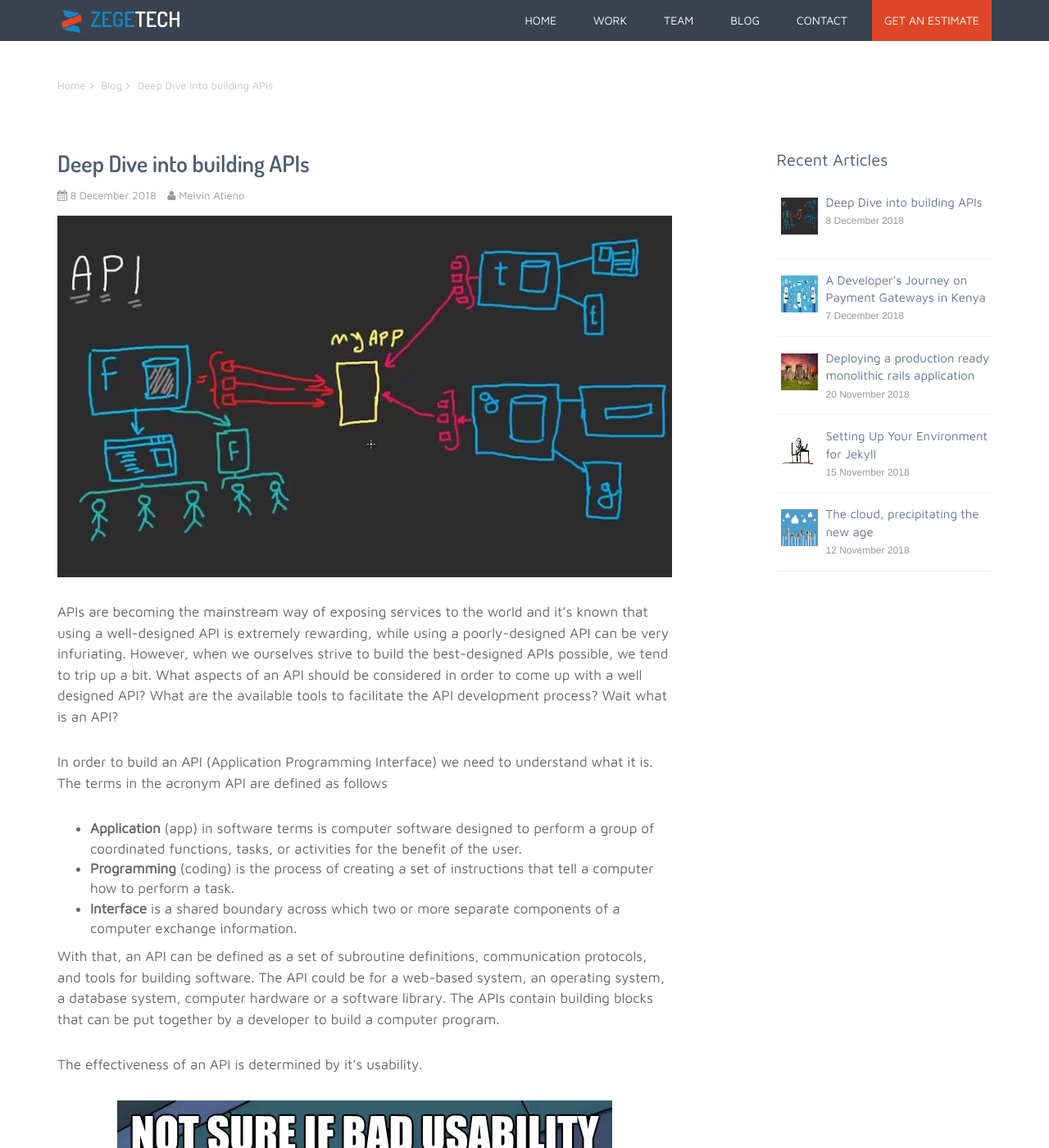
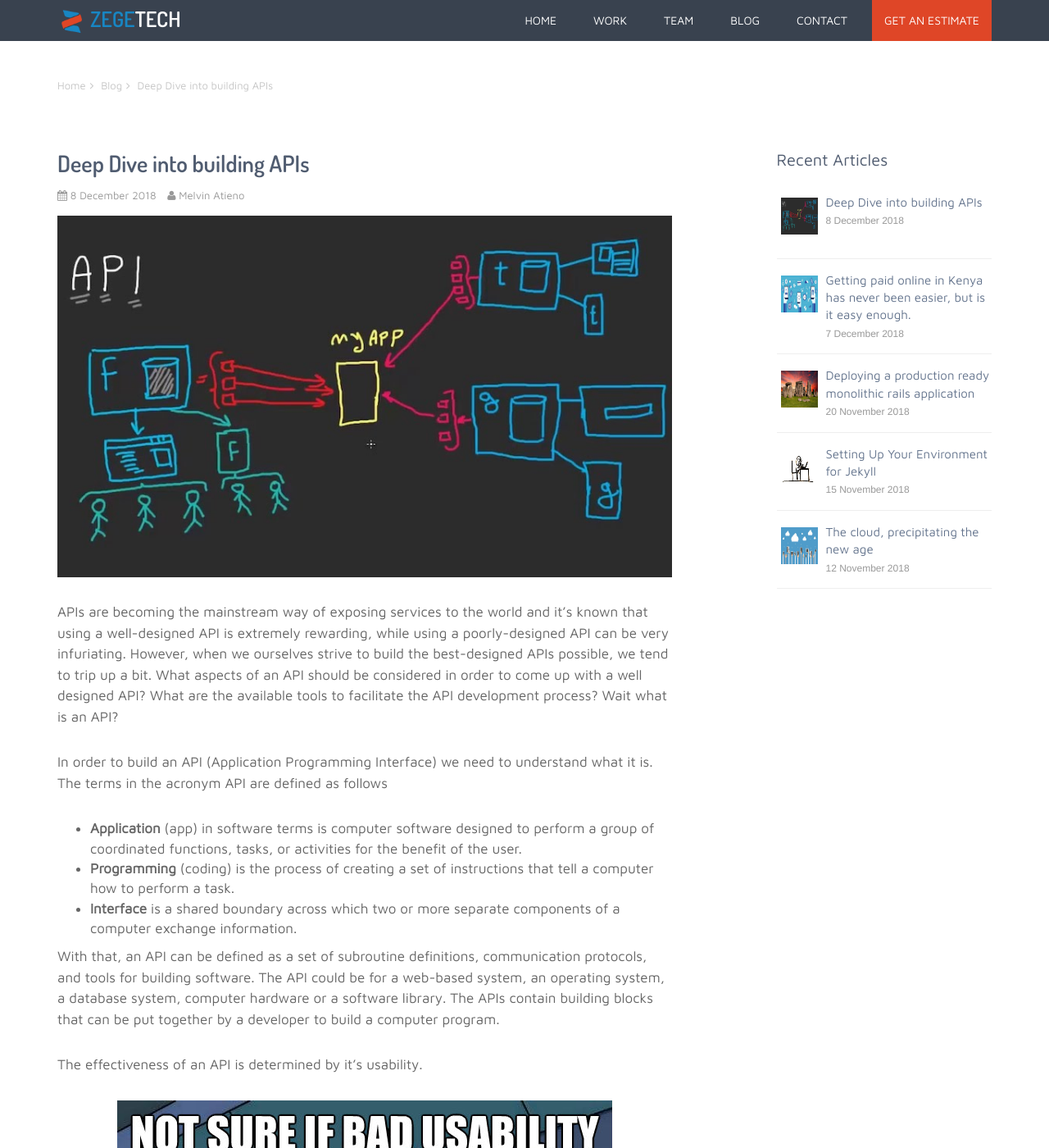
Before and after one commit to zegetech/zegetech.github.io, a Jekyll site: the page built from _posts/2018-12-08-api-dive.md, in a window 1280 px wide and 1400 px high. Shown: the whole window at 82% size. Built offline with Jekyll 4.4.1, drawn with Linux system fonts in a browser that asks for light colours; some of the changed lines change nothing that is shown.

Commit message:
Payment gateways Kenya edit

```diff
--- a/_includes/styles.html
+++ b/_includes/styles.html
@@ -1,7 +1,4 @@
 <link rel="shortcut icon" href="/favicon.ico?{{ "now" | date: "%Y%m%d%H%M%S" }}">
-<!-- <link href='https://fonts.googleapis.com/css?family=Merriweather+Sans:700,300italic,400italic,700italic,300,400' rel='stylesheet' type='text/css'> -->
-<!-- <link href='https://fonts.googleapis.com/css?family=Russo+One' rel='stylesheet' type='text/css'> -->
-<!-- <link href='https://fonts.googleapis.com/css?family=Open+Sans:300italic,400italic,600italic,700italic,800italic,400,300,600,700,800' rel='stylesheet' type='text/css'> -->
 <link href="https://fonts.googleapis.com/css?family=Dosis:600|Maven+Pro" rel="stylesheet">
 <!-- Global CSS -->
 <link rel="stylesheet" href="/assets/plugins/bootstrap/css/bootstrap.min.css">
--- a/_posts/2018-12-07-developer-journey-on-payment-gateways-in-Kenya.md
+++ b/_posts/2018-12-07-developer-journey-on-payment-gateways-in-Kenya.md
@@ -1,25 +1,23 @@
 ---
 layout: blog
-title: A Developer's Journey on Payment Gateways in Kenya
+title: Getting paid online in Kenya has never been easier, but is it easy enough.
 author: Tom Nyongesa, Ngari Ndung'u, Melvin Atieno
 blog-image: online_payment.jpg
-intro: With the rise in use of mobile payment in Kenya, businesses are scrambling to put their houses in order just to keep up with the fast technological pace and the adaption of online payments by Kenyans. Kenyans at large are really interested in the outcome of this - an easy payment interface - forgetting about the process of really getting this done. This process is majorly a developer's task. This is a developer's journey on online payment gateways and their ease of integration.
+intro: With the rise in use of mobile payment in Kenya, businesses are scrambling to put their houses in order just to keep up with the fast technological pace and the adaption of online payments by Kenyans. Kenyans at large are really interested in the outcome of this - an easy payment interface that hides the complex processes of really getting this done. This process is largely a developer's task. This is a developer's journey analysing Kenyan online payment gateways and their ease of integration.
 ---
 ![Payment Gateways](/assets/images/blog/{{page.blog-image}}){:class="img-responsive center"}
 {{page.intro}}
 
+With the multiple payment gateways for Kenya, it will probably be a real hurdle for a Kenyan developer to choose the most optimal payment solution for his problem. When thinking about their choice, the very first thing that would come into their mind is the friction of onboarding - the time it would take to integrate it to an real app. Then the learning curve. They would probably think of  googling for sample integration codes and reviews  on the internet...they'll think of many other things. We would like to make it easier by outlining an analysis on payment gateways in Kenya.
 
-
-With the multiple payment gateways in Kenya, it will probably be a real hurdle for a Kenyan developer to choose the most optimal payment solution for his problem. When thinking about their choice, the very first thing that would come into their mind is the friction of onboarding - the time it would take to integrate it to an real app. Then, they would probably think of  googling for sample integration codes and reviews  on the internet...they'll think of many other things. I would like to make it easier by outlining my analysis on payment gateways in Kenya.
-
-It is an theoritical and technical analysis of the following Payment Gateways, in no particular order:
+It is a theoritical and technical analysis of the following Payment Gateways, in no particular order:
 
 ### [![Mpesa](/assets/images/blog/mpesa.jpg){:class="img-responsive center"}](https://developer.safaricom.co.ke/docs)
-Any business would first think of Mpesa.
+Any Kenya focused business would first think of Mpesa.
 
-M-Pesa is a mobile phone-based money transfer, financing and microfinancing service, launched in 2007 by Vodafone for Safaricom.Mpesa recently commercialized their APIs allowing businesses and developers to intergrate their payment services into their various solutions.
+M-Pesa is a mobile phone-based money transfer, financing and microfinancing service, launched in 2007 by Vodafone for Safaricom. Mpesa not so recently commercialized their APIs allowing businesses and developers to intergrate their payment services into their various solutions. This saw the launch of their first generation API which they dubbed "G2". This saw a great shift in MPESA adoption and transformed the market. G2 was however a painful and utterly unfriendly API to integate to, with VPN setups and Soap protocol on asynchronous and sychronous requests being the biggest pain points. Most recently, MPESA launched "Daraja" their new RESTful API running off of Apigee, the API management platform recently acquired by google. This promises better experience and easier integration.
 
-There exists a documentation for Mpesa APIs and a sandbox for testing.The documentation is slightly flawed in that the paramenters are not clearly described and one would have to jump a few huddles before getting around them. There are no provided examples for the request parameters which adds to the struggle.The credentials expire in an hour so for testing one would have to constantly renew them.
+There exists a documentation for Daraja Mpesa APIs and a sandbox for testing. The documentation is slightly flawed in that the paramenters are not clearly described and one would have to jump a few huddles before getting around them. There are no provided examples for the request parameters which adds to the struggle. The credentials expire in an hour so for testing one would have to constantly renew them.
 
 [Mpesa Daraja Postman docs](https://documenter.getpostman.com/view/5951719/RzfnkSEx)
 
@@ -28,21 +26,20 @@
 
 Official plugins are provided for Magento, Shopify and WHMCS. Code samples are provided for .NET and PHP.
 
-An IPN(instant payment notification) endpoint together with related query endpoints are available.Pesapal also provides a demo site with both personal and merchant accounts to test integration. Missing direct payment endpoints however, it was not possible to test out the API.
+An IPN (instant payment notification) endpoint together with related query endpoints are available. Pesapal also provides a demo site with both personal and merchant accounts to test integration. It is however missing direct payment endpoints typical of most API based solutions that you can call to perform action such as querying, withdrawals etc.
 
 ### [![iPay](/assets/images/blog/ipay-logo.png){:class="img-responsive center"}](https://ipayafrica.com/)
-iPay provides mobile money(Mpesa, Airtel and EazzyPay) and credit card integrations.
-The API can be consumed either through ‘Web-based integration’ which is the usual redirect or ‘REST API integration’. Plugins for the major CMSs are provided, as well as an android library.
+iPay provides mobile money (Mpesa, Airtel and EazzyPay) and credit card integrations.
+The API can be consumed either through ‘Web-based integration’ which is a page redirect to their website or ‘REST API integration’. Plugins for the major CMSs are provided, as well as an android library.
 
-Documentation is provided though it could certainly be done better. The test credentials are not made obvious. I only figured them out while taking a second read through, after my enquiry email went unanswered.
+Documentation is provided though it could certainly be done better. The test credentials are not made obvious. I only figured them out while taking a second read through, after enquires went unanswered.
 
 The API requires an HMAC signature be sent along with the payload. With parameters having to be concatenated in a particular order for this to work, it can be more than a slight annoyance.
 
-The shortened parameter names do not help either.
+The shortened parameter names do not help either. It worked but took a while.
 
-It worked but took a while.
 ### [![Africa's Talking](/assets/images/blog/africastalking.png){:class="img-responsive center"}](http://docs.africastalking.com/)
-Africa's talking provides Restful APIs for integration with their various services. These services include; SMS,voice, Payments,USSD, and Airtime. Our point of focus was mainly their payment services.C2B, B2C, and B2B. The services are offered over mobile, banks and cards. There are client SDKs for PHP, Python, C#, Java, JS, and Ruby. For mobile payments, Africa's talking does the hosting and one needs a dedicated pay bill with Safaricom M-Pesa(application process takes approximately 5 days). They do not offer any other mobile payment services. The bank payment and card payment services are currently only available in Nigeria. The accepted cards are MasterCard and Verve cards. Africa's talking offers a sandbox, a simulator and associated endpoints for testing. On integration one also gets a dashboard on which they can monitor transactions and carry out other maintenance services such as getting credentials for authentication and creating products.
+Africa's talking provides Restful APIs for integration with their various services. These services include; SMS,voice, Payments,USSD, and Airtime. Our point of focus was mainly their payment services. Customer to Business (C2B), Business to Customer (B2C), and Business to business (B2B). The services are offered over mobile, banks and cards. There are client SDKs for PHP, Python, C#, Java, JS, and Ruby. For mobile payments, Africa's talking does the hosting and one needs a dedicated pay bill with Safaricom M-Pesa (application process takes approximately 5 days). They do not offer any other mobile payment services. The bank payment and card payment services are currently only available in Nigeria. The accepted cards are MasterCard and Verve cards. Africa's talking offers a sandbox, a simulator and associated endpoints for testing. On integration one also gets a dashboard on which they can monitor transactions and carry out other maintenance services such as getting credentials for authentication and creating products.
 
 [Africa's Talking Postman Collection](https://documenter.getpostman.com/view/5951719/RzfnkSEu )
 
@@ -54,16 +51,16 @@
 
 ### [![Sapama Cash](/assets/images/blog/sapama.png){:class="img-responsive center"}](http://sapamacash.com/docs)
 Sapama cash supports payments made via Equitel and Mpesa only.
-Getting an account with Sapama Cash can also be a hurdle. However, they provide credentials for their test account which you can use to test out their C2B, B2C and other APIs. Something else about their system once you login with their test credetials is that you are provided with html forms having fields into which you fill in your API parameters and callback urls. I can say that they probably thought of this kind of doing things because of the less tech-savvy individuals, people who are used to html forms. It would make things easier for them and make them less concerned about the kind of language to use when interacting with their APIs. However, their form submit buttons result to error pages.
+Getting an account with Sapama Cash can also be a hurdle. However, they provide credentials for their test account which you can use to test out their C2B, B2C and other APIs. Something else about their system once you login with their test credetials is that you are provided with html forms having fields into which you fill in your API parameters and callback urls. The probably might be usig this to cater to the less tech-savvy individuals, people who are used to html forms. It would make things easier for them and make them less concerned about the kind of language to use when interacting with their APIs. However, their form submit buttons result to error pages.
 
-They have a documentation that seems easy to follow the only problem being that their endpoints result to error pages that exposes too much information about their system, simply put as poor exception handling!
+They have a documentation that seems easy to follow the only problem being that their endpoints result to error pages that exposes too much information about their system, simply put as poor exception handling and security.
 
 ### [![Jenga](/assets/images/blog/jenga.png){:class="img-responsive center"}](https://developer.jengaapi.io/)
 I would say Jenga is an all in one payment gateway. It has managed to integrate major payment channels used in Kenya including card payments, Mpesa, PayPal, Amex, Airtel Money, Equitel, bank payments, AliPay, Masterpass. It has also managed to go beyond the borders to countries like Tanzania, South Sudan and Uganda. Having a test account with them enables you to test their APIs for sending money within Equity, sending money across multiple banks via PesaLink, sending money from bank to mobile wallets via PesaLink, perfoming cross-border remittances with SWIFT, performing common account ops like checking account balance, getting an account's full statement; performing utility bill payments, performing loan services like credit worthiness of an individual, airtime purchases etc.
 
-Another added feature of Jenga System is that you can actually partner with them to become a reseller. I haven't tried this but you are free to give it a try.
+Another added feature of Jenga System is that you can actually partner with them to become a reseller. We haven't tried this but you are free to give it a try.
 
-The annoying thing about them is the process of getting a testing account with them. It requires one to fill out an application form that won't be responded to immediately. It took them 3 days to actually okay my application and this was after I reached out to them again. Maybe it would have taken more than a month.
+The annoying thing about them is the process of getting a testing account. It requires one to fill out an application form that won't be responded to immediately. It took them 3 days to actually okay my application and this was only after I followed up. Maybe it would have taken more time that neccesary.
 
 Nevertheless, they have a relatively easy to follow documentation of their APIs and a Postman Collection! They also provide sample credentials on their documentation. You can actually test their APIs with their sample credentials if you don't want to apply for a test account.
 If you need to test the APIs with your test account credentials, you have to authenticate your requests. You have to generate a digital signature using RSA and sign your requests using it. Instructions for this are found on their documentation.
@@ -71,7 +68,7 @@
 [Jenga Postman Collection](https://documenter.getpostman.com/view/1238477/Rzfnikkt)
 
 ### [![Lipisha](/assets/images/blog/lipisha.webp){:class="img-responsive center"}](https://lipisha.com/payments/accounts/index.php/app/launch)
-Lipisha is a payment service provider that allows integration through webhooks, popular e-commerce Plugins, and RestAPIs. The details on integration through plugins is not available. The APIs allow integration of mobile and card payment services. The available option for mobile payment services is M-Pesa. The endpoints also allow integration of payout services to clients' mobile wallet.The documentation could be made clearer for all the services Lipisha can provide. They offer a sandbox for testing and the endpoints can be tested manually using postman.
+Lipisha is a payment service provider that allows integration through webhooks, popular e-commerce Plugins, and RestAPIs. The details on integration through plugins is not available. The APIs allow integration of mobile and card payment services. The available option for mobile payment services is M-Pesa. The endpoints also allow integration of payout services to clients' mobile wallet. The documentation could be made clearer for all the services Lipisha can provide. They offer a sandbox for testing and the endpoints can be tested manually using postman.
 
 [Lipisha Postman Collection](https://documenter.getpostman.com/view/5951719/RzfnkSEw)
 
@@ -84,7 +81,7 @@
 A main gripe with the API is the use of 3DES encryption on their protected endpoints. This makes direct testing with Postman far from easy.
 
 ### [![Kopokopo](/assets/images/blog/kopo.png){:class="img-responsive center"}](https://app.kopokopo.com/push_api)
-My experience with Kopokopo integration wasn't good. I couldn't create an account with them because of their business requirements. You need to send them copies of your ID and business registration documents for review before trying out their APIs. However, they support RESTful API posts and FTP file serving system - you can setup your own FTP server or use their FTP server. What happens with this kind of FTP system is that K2(KopoKopo) generates csv files having transaction details and sends them to your configured FTP server, you can then parse the csv files however you like.
+My experience with Kopokopo integration was unsuccessful. I couldn't create an account with them because of their business requirements. You need to send them copies of your ID and business registration documents for review before trying out their APIs. However, they support RESTful API posts and FTP file serving system - you can setup your own FTP server or use their FTP server. What happens with this kind of FTP system is that K2(KopoKopo) generates csv files having transaction details and sends them to your configured FTP server, you can then parse the csv files however you like.
 
 They support payments in Mpesa, Masterpass and T-Kash.
 
@@ -101,7 +98,7 @@
 It was still possible to test some collection endpoints using the documented test numbers.
 
 ### [![Direct Pay](/assets/images/blog/dpo.png){:class="img-responsive center"}](https://www.directpay.online/)
-DirectPay formerly known as 3G direct has services spanning across more than 10 countries namely Botswana, Kenya, Namibia, Zambia, Ghana, Mauritius, South Africa, Ethiopia, Malawi, Nigeria, Tanzania, Zanzibar, Zimbabwe, Rwanda and Uganda. I managed to create an account with DPO's platform, inquired whether they have a public API but am still waiting for a response from them. You can try it too, maybe I didn't sound friendly to them.
+DirectPay formerly known as 3G direct has services spanning across more than 10 countries namely Botswana, Kenya, Namibia, Zambia, Ghana, Mauritius, South Africa, Ethiopia, Malawi, Nigeria, Tanzania, Zanzibar, Zimbabwe, Rwanda and Uganda. I managed to create an account with DPO's platform, inquired whether they have a public API but am still waiting for a response from them.
 
 On a scale of 1-5, here are my findings based on the following features:
 - Developer friendly
@@ -113,33 +110,33 @@
 | Gateway | Developer friendly | Documentation | Accesibility | Multiple Libraries | Testability| Aggregate|
 |:----|----|----|----|----|----|----|
 | Africas Talking | 5| 5| 4 | 3 | 4 | **4** |
-| Lipisha| 3 | 3 | 4 | 3 | 4 | **3** |
-| pesapal| 3 | 3 | 4 | 3 | 3 | **3** |
-| Sapama Cash| 3 | 2 | 2 | 3 | 2 | **2** |
-| Kopokopo| 1 | 1 | 2 | 1 | 1 | **1** |
-| Jenga| 4 | 4 | 4 | 4 | 4 | **4** |
+| Lipisha | 3 | 3 | 4 | 3 | 4 | **3** |
+| pesapal | 3 | 3 | 4 | 3 | 3 | **3** |
+| Sapama Cash | 3 | 2 | 2 | 3 | 2 | **2** |
+| Kopokopo | 1 | 1 | 2 | 1 | 1 | **1** |
+| Jenga | 4 | 4 | 4 | 4 | 4 | **4** |
 | Jambopay |1 | 1 | 1 | 1 | 1| **1** |
 | iPay | 3 | 3 | 2 | 3 | 2 | **2** |
-| Flutterwave - Rave | 4 | 4 | 4 | 4 | 4 | **4** |
+| Rave | 4 | 4 | 4 | 4 | 4 | **4** |
 | Beyonic | 4 | 4 | 3 | 4 | 3 | **3** |
 | Direct Pay | - | - | - | - | - | - |
 
-Here's a table that summarizes the above info. I believe this will help you save some time:
+Here's a table that summarizes the functionality. I believe this will help you save some time:
 
 | Gateway | Rest API | Plugins | IPN | Page Redirects | Testing bed| Payment Method supported|
 |:----|----|----|----|----|----|----|
 | Africas Talking |Yes| No| yes | No |yes  |Mobile(mpesa),Card(Master and verve cards, available only in nigeria)  |
-| Lipisha| Yes | yes | yes | No | yes |Mpesa,visa, mastercard, airtelmoney,Discover, easywallet, EcoCash  |
-| pesapal| No | Yes | Yes | Yes | Yes | M-Pesa, Airtel Money, Yu Cash, MTN money, Vodacom, Co-op Mobile, Eazzy 24/7, Visa, MasterCard |
-| Sapama Cash| No | No | Yes | No | Yes | Equitel, Mpesa |
-| Kopokopo| No | No | Yes | No | No | Mpesa, Masterpass, Tkash |
-| Jenga| Yes | No | Yes | No | Yes | Visa, MC, JCB, Maestro, Diners club, CUP, AMEX, Paypal, Airtel Money, Mpesa, Equitel, PesaLink, RTGS, SWIFT |
+| Lipisha | Yes | yes | yes | No | yes |Mpesa,visa, mastercard, airtelmoney,Discover, easywallet, EcoCash  |
+| pesapal | No | Yes | Yes | Yes | Yes | M-Pesa, Airtel Money, Yu Cash, MTN money, Vodacom, Co-op Mobile, Eazzy 24/7, Visa, MasterCard |
+| Sapama Cash | No | No | Yes | No | Yes | Equitel, Mpesa |
+| Kopokopo | No | No | Yes | No | No | Mpesa, Masterpass, Tkash |
+| Jenga | Yes | No | Yes | No | Yes | Visa, MC, JCB, Maestro, Diners club, CUP, AMEX, Paypal, Airtel Money, Mpesa, Equitel, PesaLink, RTGS, SWIFT |
 | Jambopay | No | No | No | Yes | No | Mpesa, Credit/Debit card, Airtel Money, kenswitch |
 | iPay | Yes | Yes | Yes | Yes | Yes | Mpesa, Credit/Debit card, Equitel, Airtel Money, kenswitch |
-| Flutterwave - Rave | Yes | Yes | Yes | Yes | Yes | Mpesa, Credit/Debit card |
+| Rave | Yes | Yes | Yes | Yes | Yes | Mpesa, Credit/Debit card |
 | Beyonic | Yes | Yes | Yes | Yes | Yes | Mpesa, Airtel |
 
-If there's any other payment gateway in Kenya I've left out, I will add it very as I come across it.
+If there's any other payment gateway in Kenya I've left out, I will add it as I come across it.
 
 [Github Repo on the Payment Gateways' collections](https://github.com/zegetech/postmans-payment-gateways)
 
--- a/assets/css/styles.css
+++ b/assets/css/styles.css
@@ -2540,14 +2540,18 @@
 /* table styling for api post */
 table{
   border-collapse: collapse;
-  /* border-spacing: 0; */
-  border:2px solid #000000;
+  border: 1px solid #7a7979;
 }
 
 th{
-  border:2px solid #000000;
+  border: 1px solid #7a7979;
+  background-color: #999;
+  color: #414a58;
+  padding: 2px 5px 2px 5px;
 }
 
 td{
-  border:2px solid #000000;
-}
+  /* border:2px solid #000000; */
+  padding: 1px 5px 1px 5px;
+
+}
```
